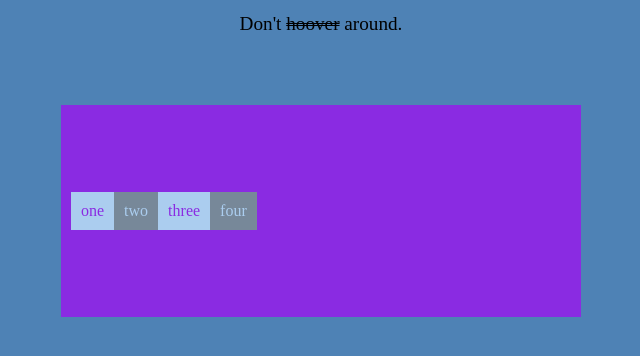
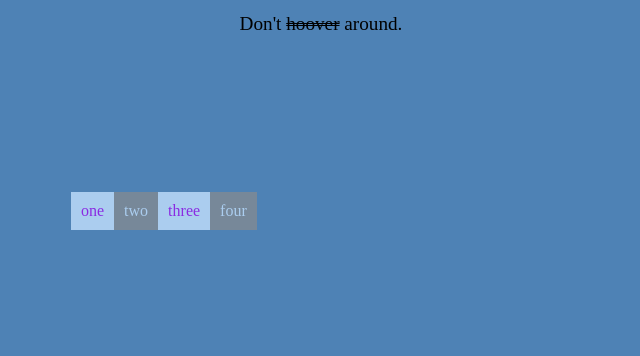
Before and after one commit to gnorken/gh_test, a plain HTML site: page index.html in a window 1280 px wide. Shown: the part 72-428 px from the top of the page, without its empty margins (319-959 px from the left). Drawn offline with Linux system fonts and the light colour scheme.

Commit message:
Update style.css

```diff
--- a/style.css
+++ b/style.css
@@ -28,11 +28,11 @@ p {
     flex-direction: row;
     align-items: center;
     margin: 0 auto;
-    background-color: #abcdef;
     color: #abcdef;
     width: 500px;
     padding: 10px;
     height: 12rem;
+
 
 }
 
@@ -55,7 +55,3 @@ div:nth-child(odd) {
     background-color: #abcdef;
     color: blueviolet;
 }
-
-#container {
-    background-color: blueviolet;
-}
```
